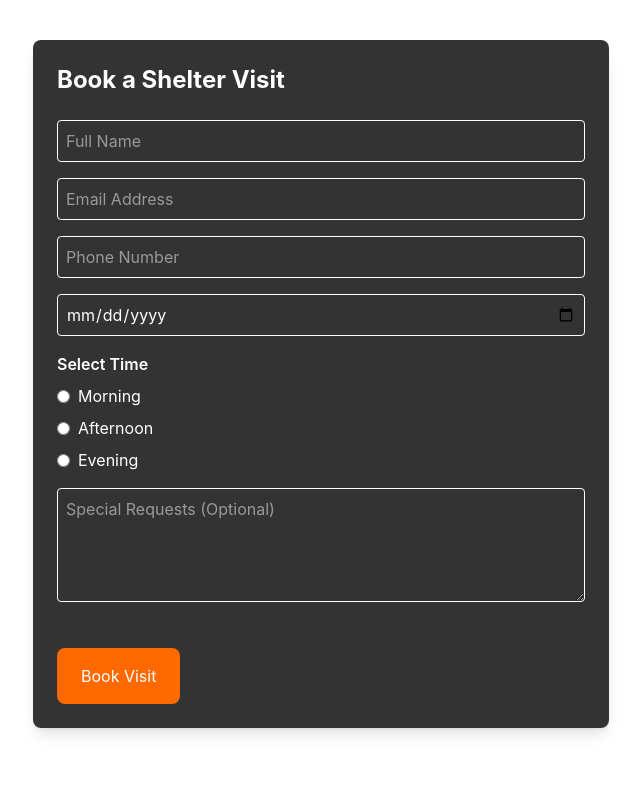
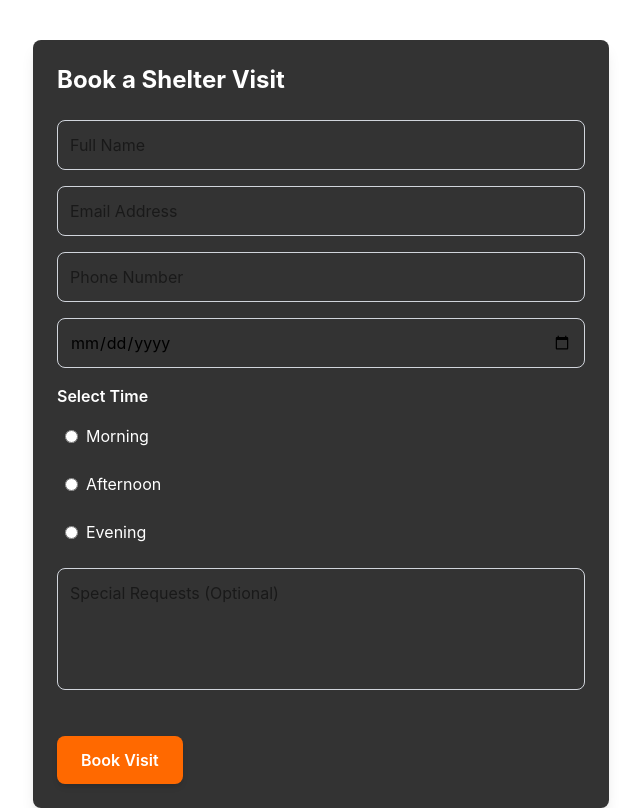
Before and after one commit to group-1-collaboration/Pet-Find, a React (Vite) app: page /booking/1 in a window 1280 px wide. Shown: the whole page, without its empty margins (319-959 px from the left). Built offline with nearby package versions, Linux system fonts and the light colour scheme.

Commit message:
styles (forms): formatting colors

```diff
--- a/src/pages/BookingForm.jsx
+++ b/src/pages/BookingForm.jsx
@@ -66,6 +66,7 @@ const BookingForm = () => {
 
   return (
    <div className="max-w-xl mx-auto mt-10 p-6 bg-black/80 shadow-lg rounded-lg text-white">
+
   <h2 className="text-2xl font-bold mb-6">
     Book a Shelter Visit
   </h2>
@@ -76,7 +77,8 @@ const BookingForm = () => {
       type="text"
       name="fullName"
       placeholder="Full Name"
-          className="w-full border p-2 rounded"
+      className="w-full border border-gray-300 p-3 rounded-lg text-black
+      focus:outline-none focus:ring-2 focus:ring-orange-500 transition"
       value={formData.fullName}
       onChange={handleChange}
       required
@@ -86,7 +88,8 @@ const BookingForm = () => {
       type="email"
       name="email"
       placeholder="Email Address"
-          className="w-full border p-2 rounded"
+      className="w-full border border-gray-300 p-3 rounded-lg text-black
+      focus:outline-none focus:ring-2 focus:ring-orange-500 transition"
       value={formData.email}
       onChange={handleChange}
       required
@@ -96,7 +99,8 @@ const BookingForm = () => {
       type="tel"
       name="phone"
       placeholder="Phone Number"
-          className="w-full border p-2 rounded"
+      className="w-full border border-gray-300 p-3 rounded-lg text-black
+      focus:outline-none focus:ring-2 focus:ring-orange-500 transition"
       value={formData.phone}
       onChange={handleChange}
       required
@@ -105,13 +109,16 @@ const BookingForm = () => {
     <input
       type="date"
       name="date"
-          className="w-full border p-2 rounded"
+      className="w-full border border-gray-300 p-3 rounded-lg text-black
+      focus:outline-none focus:ring-2 focus:ring-orange-500 transition"
       value={formData.date}
       onChange={handleChange}
       required
     />
 
+
     <div>
+
       <label className="font-semibold block mb-2">
         Select Time
       </label>
@@ -121,12 +128,14 @@ const BookingForm = () => {
         {["Morning", "Afternoon", "Evening"].map((slot) => (
           <label
             key={slot}
-                className={`flex items-center gap-2 ${
+            className={`flex items-center gap-2 p-2 rounded-md transition
+            ${
               bookedSlots.includes(slot)
-                    ? "text-white"
-                    : ""
+                ? "text-gray-400 cursor-not-allowed"
+                : "hover:bg-white/10 cursor-pointer"
             }`}
           >
+
             <input
               type="radio"
               name="time"
@@ -135,6 +144,7 @@ const BookingForm = () => {
               onChange={handleChange}
               disabled={bookedSlots.includes(slot)}
               required
+              className="accent-orange-500"
             />
 
             {slot}
@@ -144,31 +154,38 @@ const BookingForm = () => {
                 (Booked)
               </span>
             )}
+
           </label>
         ))}
 
       </div>
+
     </div>
+
 
     <textarea
       name="message"
       placeholder="Special Requests (Optional)"
       rows="4"
-          className="w-full border p-2 rounded"
+      className="w-full border border-gray-300 p-3 rounded-lg text-black
+      focus:outline-none focus:ring-2 focus:ring-orange-500 transition resize-none"
       value={formData.message}
       onChange={handleChange}
     />
 
+
     <button
       type="submit"
-          className="mt-6 bg-orange-500 text-white px-6 p-4 rounded-lg hover:bg-orange-600 cursor-pointer"
+      className="mt-6 bg-orange-500 text-white px-6 py-3 rounded-lg
+      hover:bg-orange-600 cursor-pointer transition duration-300
+      font-semibold shadow-md"
     >
       Book Visit
     </button>
 
   </form>
+
 </div>
-  );
-};
+)};
 
 export default BookingForm;
```
Lines whose indentation alone changed are shown as unchanged.
